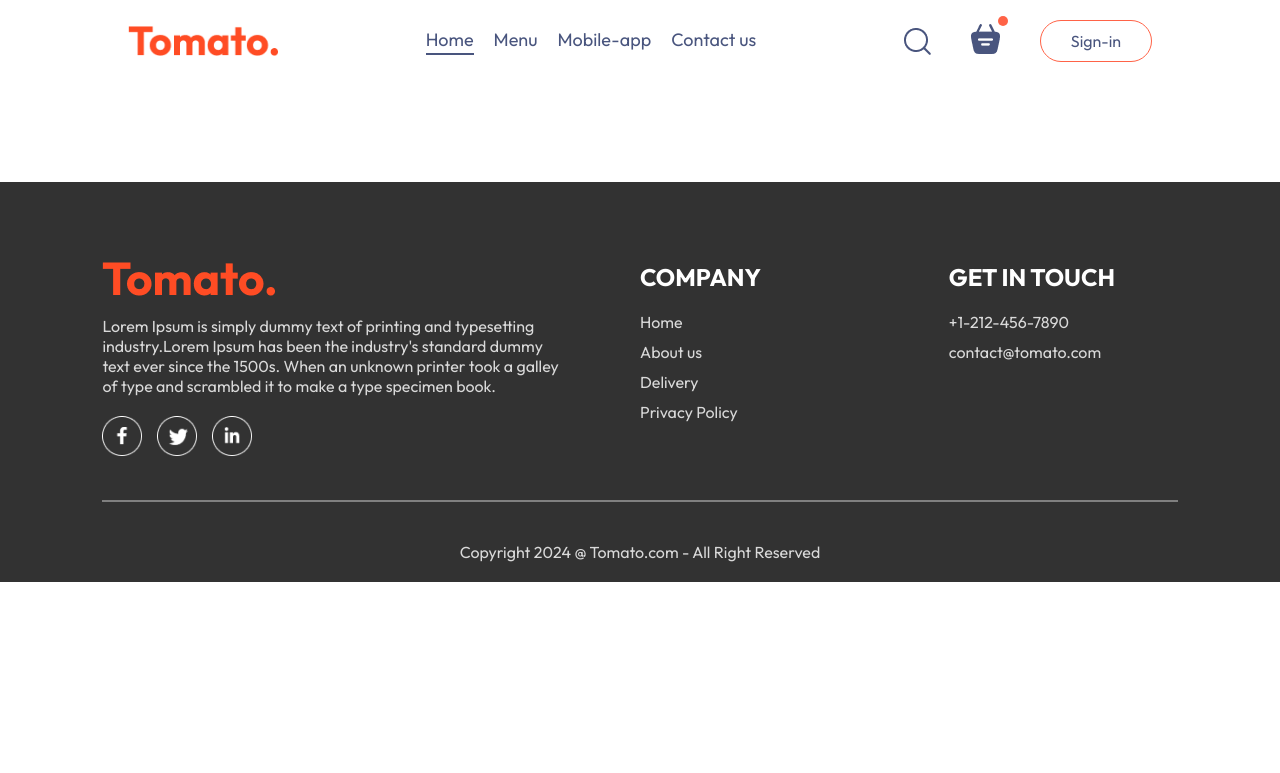
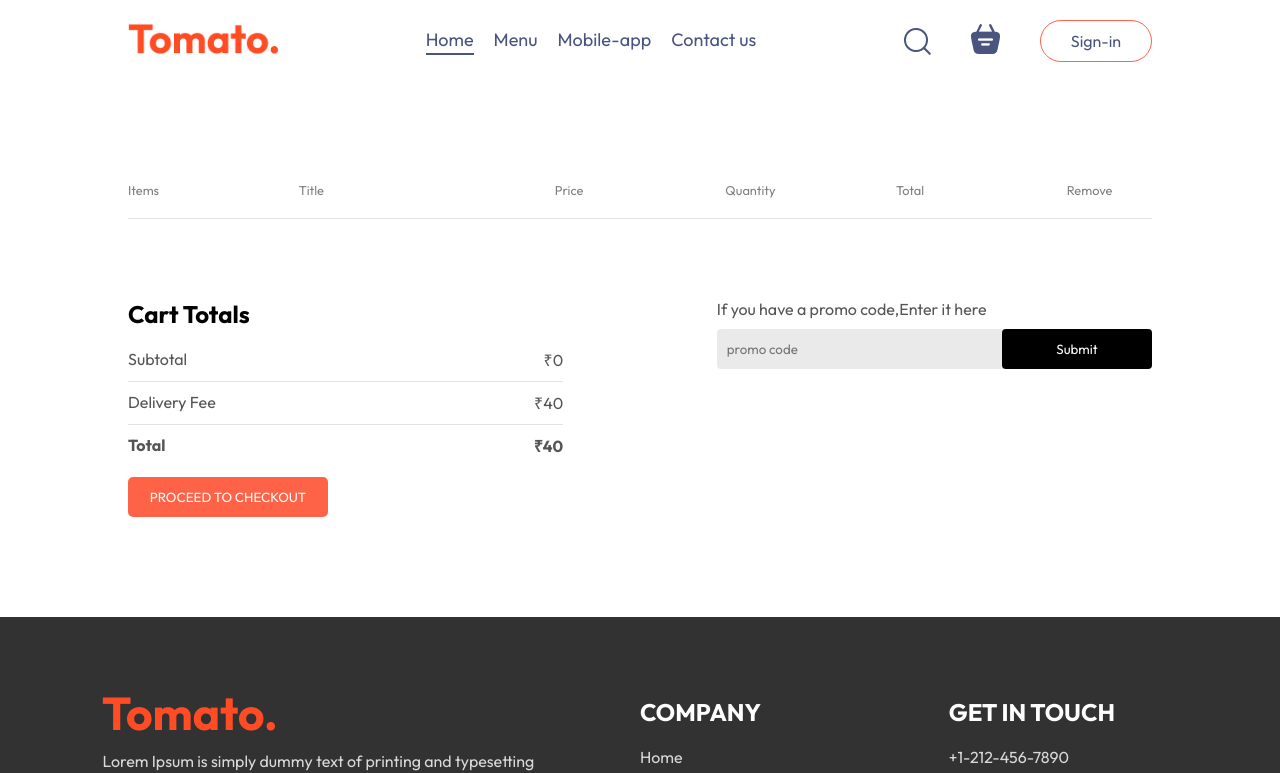
Before and after one commit to Ashwin-V-17/FoodDelivery, a React (Vite) app in the folder frontend/: page /cart in a window 1280 px wide. Shown: the top 773 px of the page. Built offline with nearby package versions, Linux system fonts and the light colour scheme.

Commit message:
cart creation

```diff
--- a/frontend/src/components/FoodItem/FoodItem.jsx
+++ b/frontend/src/components/FoodItem/FoodItem.jsx
@@ -24,7 +24,7 @@
                 <img src={assets.rating_starts} alt="" />
             </div>
             <p className='food-item-desc'>{description}</p>
-            <p className='food-item-price'>${price}</p>
+            <p className='food-item-price'>₹{price}</p>
        </div>
     </div>
   )
--- a/frontend/src/components/Navbar/Navbar.jsx
+++ b/frontend/src/components/Navbar/Navbar.jsx
@@ -1,12 +1,14 @@
-import React, { useState } from 'react'
+import React, { useContext, useState } from 'react'
 import './Navbar.css'
 import {assets} from '../../assets/assets'
 import {Link} from 'react-router-dom'
+import { StoreContext } from '../../context/StoreContext'
 const Navbar = ({setShowLogin}) => {
     const [menu,setMenu]= useState("home");//initially setting it as home
+    const {getTotalCartAmount}=useContext(StoreContext)
   return (
     <div className='navbar'>
-          <img src={assets.logo} alt=""  className='logo'/>
+          <Link to="/"><img src={assets.logo} alt=""  className='logo'/></Link>
           <ul className="navbar-menu">
              <Link to='/' onClick={()=>setMenu("home")}  className={menu==="home"?"active":""}>Home</Link>
              <a href='#explore-menu' onClick={()=>setMenu("menu")} className={menu==="menu"?"active":""}>Menu</a>
@@ -16,8 +18,8 @@
           <div className="navbar-right">
             <img src={assets.search_icon} alt="" />
             <div className="navbar-search-icon">
-              <img src={assets.basket_icon} alt="" />
-            <div className="dot"></div>
+             <Link to='/Cart'> <img src={assets.basket_icon} alt="" /></Link>
+            <div className={getTotalCartAmount()===0?"":"dot"}></div>
           </div>
              <button onClick={()=>{
               setShowLogin(true)
--- a/frontend/src/context/StoreContext.jsx
+++ b/frontend/src/context/StoreContext.jsx
@@ -17,15 +17,25 @@
     const removeFromCart=(itemId)=>{
         setCartItems((prev)=>({...prev,[itemId]:prev[itemId]-1}))
     }
-    useEffect(()=>{
-        console.log(cartItems);
-    },[cartItems])
+    const getTotalCartAmount=()=>{
+        let totalAmount=0;
+        for(const item in cartItems)//for in will iterate the cartItem object
+        {
+            if(cartItems[item]>0)
+            {
+                let itemInfro=food_list.find((product)=>product._id === item);
+                totalAmount +=itemInfro.price*cartItems[item];
+            }
+        }
+        return totalAmount;
+    }
     const contextValue={
        food_list,
        cartItems,
        setCartItems,
        addToCart,
-       removeFromCart
+       removeFromCart,
+       getTotalCartAmount
     }
     return(
         <StoreContext.Provider value={contextValue}>
--- a/frontend/src/pages/Cart/Cart.css
+++ b/frontend/src/pages/Cart/Cart.css
@@ -0,0 +1,90 @@
+.cart{
+    margin-top: 100px;
+}
+.cart-items-title{
+    display: grid;
+    grid-template-columns: 1fr 1.5fr 1fr 1fr 1fr 0.5fr;
+    align-items: center;
+    color: grey;
+    font-size: max(1vw,12px);
+}
+.cart-items-item{
+    margin: 10px 0px;
+    color: black;
+}
+.cart-items-item img{
+    width: 50px;
+}
+.cart hr{
+    height: 1px;
+    background-color: #e2e2e2;
+    border: none;
+}
+.cart-items-item .cross{
+    cursor: pointer;
+}
+.cart-bottom{
+    margin-top: 80px;
+    display: flex;
+    justify-content: space-between;
+    gap: max(12vw,20px);
+}
+.cart-total{
+    flex: 1;
+    display: flex;
+    flex-direction: column;
+    gap: 20px;
+}
+.cart-total-details{
+    display: flex;
+    justify-content: space-between;
+    color: #555;
+}
+.cart-total hr{
+    margin: 10px 0px;
+}
+.cart-total button{
+    border: none;
+    color: white;
+    background-color: tomato;
+    width: max(15vw,200px);
+    padding: 12px 0px;
+    border-radius: 5px;
+    cursor: pointer;
+}
+.cart-promocode{
+    flex: 1;
+}
+.cart-promocode p{
+    color: #555;
+}
+.cart-promocode-input{
+  margin-top: 10px;
+  display: flex;
+  justify-content: space-between;
+  align-items: center;
+  background-color: #eaeaea;
+  border-radius: 4px;
+}
+.cart-promocode-input input{
+    background: transparent;
+    border: none;
+    outline: none;
+    padding-left:10px ;
+}
+.cart-promocode-input button{
+    width: max(10vw,150px);
+    padding: 12px 5px;
+    background-color: black;
+    border: none;
+    color: white;
+    border-radius: 4px;
+}
+@media (max-width:750px){
+    .cart-bottom{
+        flex-direction: column-reverse;
+    }
+    .cart-promocode{
+        justify-content: start;
+    }
+}
--- a/frontend/src/pages/Cart/Cart.jsx
+++ b/frontend/src/pages/Cart/Cart.jsx
@@ -1,8 +1,74 @@
-import React from 'react'
+import React, { useContext } from 'react'
+import {StoreContext} from '../../context/StoreContext'
 import './Cart.css'
 const Cart = () => {
+  const {cartItems,food_list,removeFromCart,getTotalCartAmount}=useContext(StoreContext);
   return (
-    <div></div>
+    <div className='cart'>
+      <div className="cart-items">
+        <div className="cart-items-title">
+          <p>Items</p>
+          <p>Title</p>
+          <p>Price</p>
+          <p>Quantity</p>
+          <p>Total</p>
+          <p>Remove</p>
+        </div>
+        <br />
+        <hr />
+        {
+          food_list.map((item,index)=>{
+             if(cartItems[item._id]>0)
+             {
+                return(
+                  <div>
+                  <div className="cart-items-title cart-items-item">
+                      <img src={item.image} alt="" />
+                      <p>{item.name}</p>
+                      <p>₹ {item.price}</p>
+                      <p>{cartItems[item._id]}</p>
+                      <p>₹ {item.price*cartItems[item._id]}</p>
+                      <p onClick={()=>removeFromCart(item._id)} className='cross'>x</p>
+                  </div>
+                  <hr />
+                  </div>
+                )
+             }
+          })
+        }
+      </div>
+       <div className="cart-bottom">
+        <div className="cart-total">
+          <h2>Cart Totals</h2>
+          <div>
+            <div className="cart-total-details">
+              <p>Subtotal</p>
+              <p>₹{getTotalCartAmount()}</p>
+            </div>
+            <hr />
+            <div className="cart-total-details">
+              <p>Delivery Fee</p>
+              <p>₹{40}</p>
+            </div>
+            <hr />
+            <div className="cart-total-details">
+              <b>Total</b>
+              <b>₹{getTotalCartAmount()+40}</b>
+            </div>
+          </div>
+          <button>PROCEED TO CHECKOUT</button>
+        </div>
+        <div className="cart-promocode">
+          <div>
+            <p>If you have a promo code,Enter it here</p>
+            <div className="cart-promocode-input">
+              <input type="text" placeholder='promo code' />
+              <button>Submit</button>
+            </div>
+          </div>
+        </div>
+       </div>
+    </div>
   )
 }
 
```
Also changed, not shown: frontend/src/assets/assets.js (+32 -32 lines).
